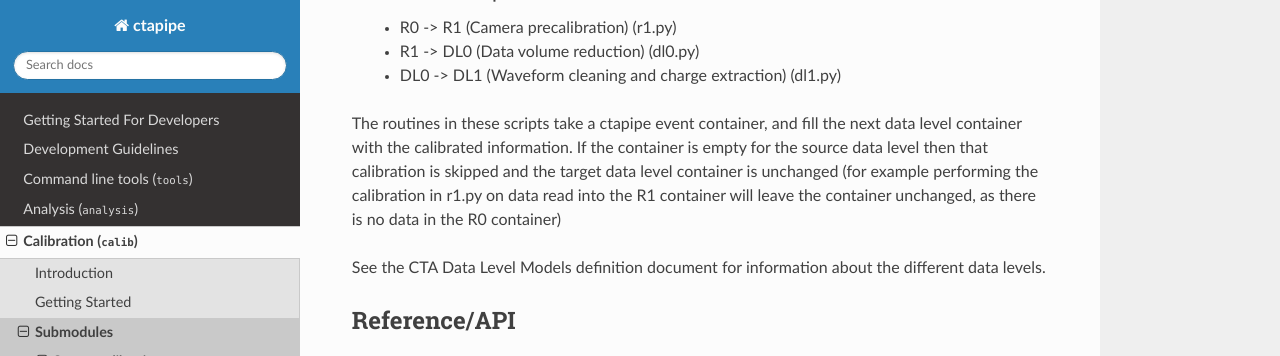
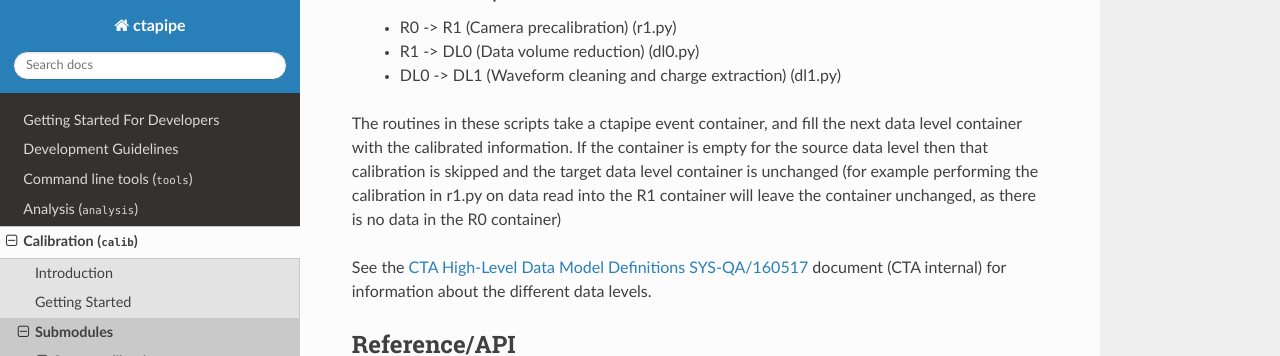
Before and after one commit to cta-observatory/ctapipe, a Sphinx documentation site: the page built from docs/calib/index_camera.rst, in a window 1280 px wide and 900 px high, scrolled down 303 px, cut to the strip 0-356 px from the top of the window. Built offline with Sphinx 7.4.7 and the Read the Docs theme 2.0.0, drawn with Linux system fonts in a browser that asks for light colours; the version number could not be read and is left out.

Commit message:
added link to data models doc

```diff
--- a/docs/calib/index_camera.rst
+++ b/docs/calib/index_camera.rst
@@ -24,7 +24,8 @@ skipped and the target data level container is unchanged (for example
 performing the calibration in r1.py on data read into the R1 container will
 leave the container unchanged, as there is no data in the R0 container)
 
-See the CTA Data Level Models definition document for information about the
+See the `CTA High-Level Data Model Definitions SYS-QA/160517
+<https://jama.cta-observatory.org/perspective.req?projectId=6&docId=26528>`_ document (CTA internal) for information about the
 different data levels.
 
 Reference/API
```
